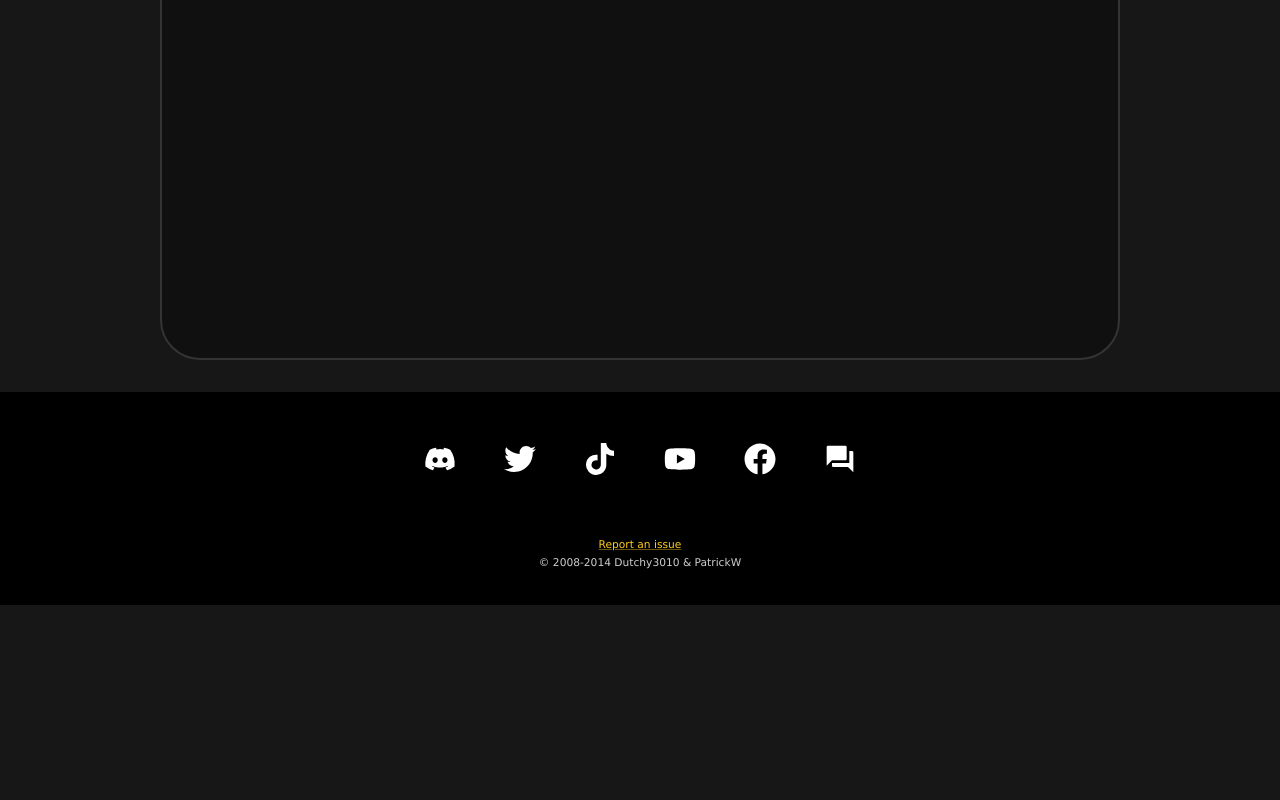
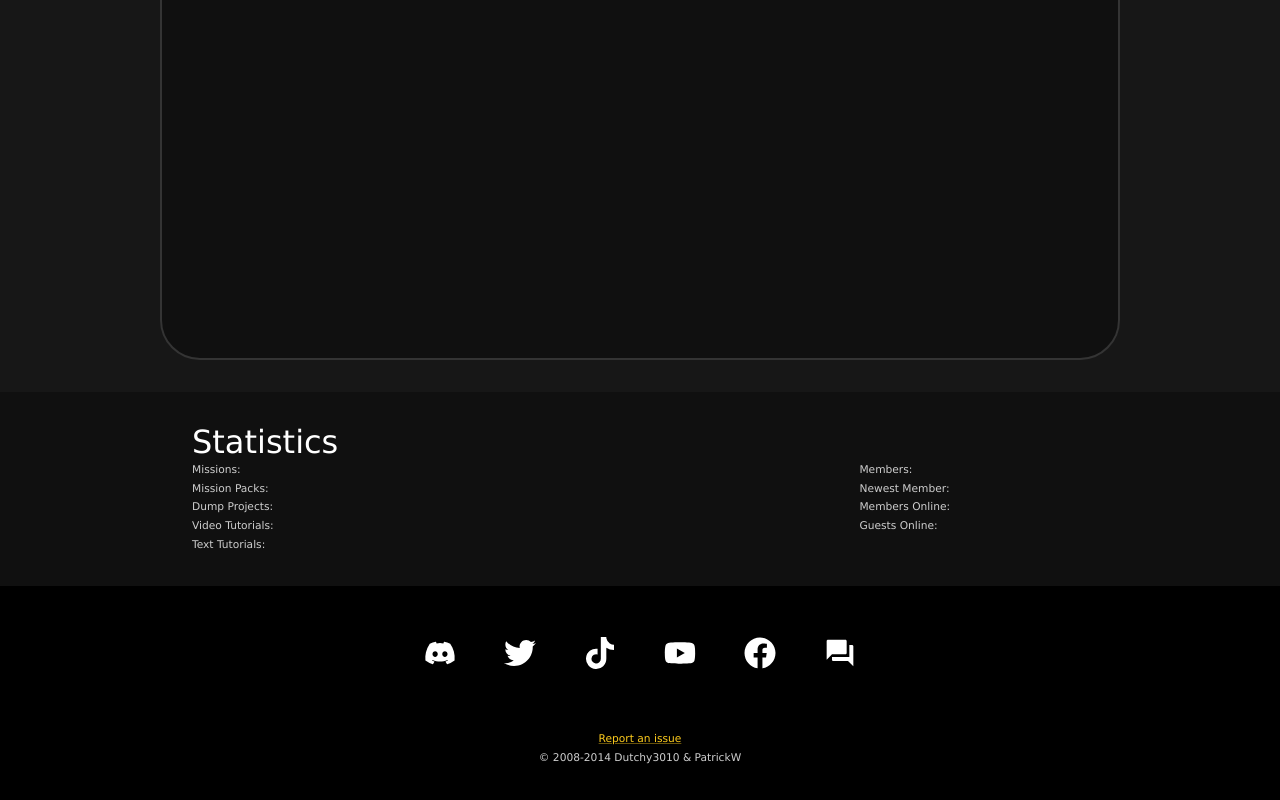
Before and after one commit to Toriality/DYOM-Website, a React (Create React App) app in the folder client/: page / in a window 1280 px wide. Shown: the part 2277-3077 px from the top of the page. Before the commit the page ends 2882 px from the top, so only its background shows below. Built offline with nearby package versions, Linux system fonts and the light colour scheme; no server answers.

Commit message:
Move Statistics to footer

```diff
--- a/client/src/components/footer/Footer.js
+++ b/client/src/components/footer/Footer.js
@@ -1,4 +1,4 @@
-import { Box, Link, Typography } from "@mui/material";
+import { Box, Grid, Link, Typography } from "@mui/material";
 import React from "react";
 import {
   FaDiscord,
@@ -10,6 +10,45 @@ import {
 import { MdForum } from "react-icons/md";
 export function Footer() {
   return (
+    <>
+      <Box
+        bgcolor="background.darker"
+        sx={{
+          pt: 4,
+          pb: 4,
+          minHeight: "10rem",
+          maxHeight: "14rem",
+        }}
+      >
+        <Box
+          sx={{
+            display: "flex",
+            flexDirection: "column",
+            width: "70%",
+            m: "auto",
+          }}
+        >
+          <Typography variant="h3" sx={{ display: "block", width: "100%" }}>
+            Statistics
+          </Typography>
+          <Box sx={{ display: "flex", gap: "50%", "& *": { flexGrow: "1" } }}>
+            <Box>
+              <Typography variant="subtitle1">Missions: {}</Typography>
+              <Typography variant="subtitle1">Mission Packs: {}</Typography>
+              <Typography variant="subtitle1">Dump Projects: {}</Typography>
+              <Typography variant="subtitle1">Video Tutorials: {}</Typography>
+              <Typography variant="subtitle1">Text Tutorials: {}</Typography>
+            </Box>
+            <Box>
+              <Typography variant="subtitle1">Members: {}</Typography>
+              <Typography variant="subtitle1">Newest Member: {}</Typography>
+              <Typography variant="subtitle1">Members Online: {}</Typography>
+              <Typography variant="subtitle1">Guests Online: {}</Typography>
+            </Box>
+          </Box>
+        </Box>
+      </Box>
+
       <Box
         sx={{
           p: 4,
@@ -68,5 +107,6 @@ export function Footer() {
           © 2008-2014 Dutchy3010 & PatrickW
         </Typography>
       </Box>
+    </>
   );
 }
```
Lines whose indentation alone changed are shown as unchanged.
